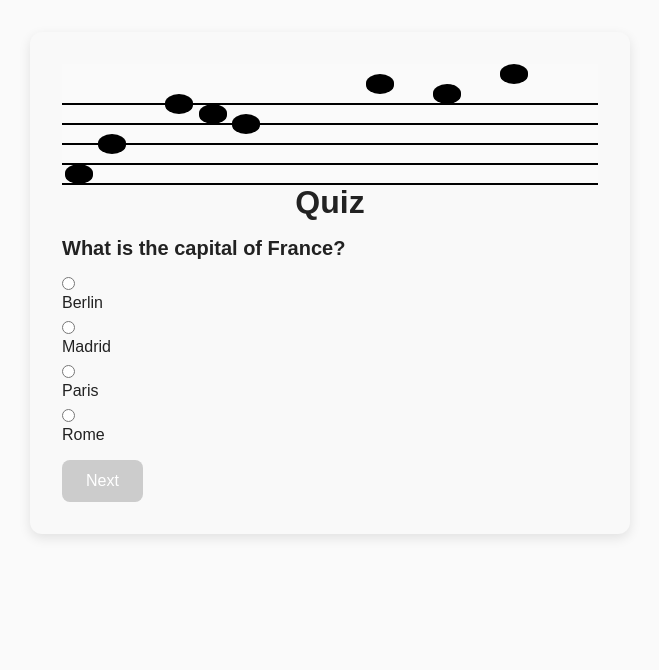
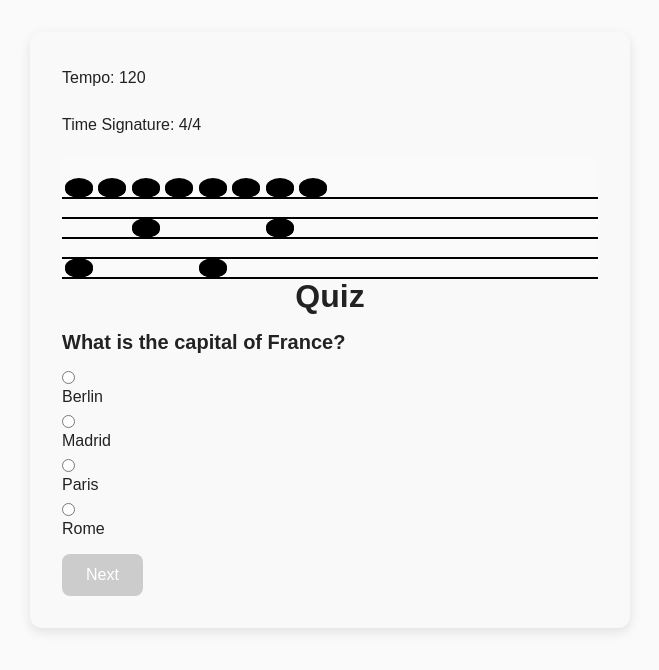
Before and after one commit to w-gluza/ghostnote, a Next.js app: page /quiz in a window 1280 px wide. Shown: the top 670 px of the page, without its empty margins (310-969 px from the left). Built offline with nearby package versions, Linux system fonts and the light colour scheme.

Commit message:
accept music staff to pass pattern

```diff
--- a/app/common/MusicStaff/MusicStaff.tsx
+++ b/app/common/MusicStaff/MusicStaff.tsx
@@ -1,9 +1,27 @@
 import React from "react";
 import styles from "./MusicStaff.module.css";
 import Note from "../Note/Note";
-import { midiPositionMap } from "../../utils/midiMap"; // adjust path as needed
+import {
+  midiPositionMap,
+  MidiNoteValue,
+  VelocityValue,
+} from "../../utils/midiMap";
 
-const MusicStaff = () => (
+interface MusicStaffProps {
+  pattern: Array<[MidiNoteValue, VelocityValue][]>;
+  tempo: number;
+  timeSignature: string; // e.g., "4/4", "6/8"
+}
+
+const MusicStaff: React.FC<MusicStaffProps> = ({
+  pattern,
+  tempo,
+  timeSignature,
+}) => (
+  <>
+    <p>Tempo: {tempo}</p>
+    <p>Time Signature: {timeSignature}</p>
+
     <div className={styles.staff}>
       {/* Staff lines */}
       <div className={styles.line} />
@@ -11,16 +29,19 @@ const MusicStaff = () => (
       <div className={styles.line} />
       <div className={styles.line} />
       <div className={styles.line} />
-    {/* Test notes */}
-    <Note row={midiPositionMap[36]} column={1} /> {/* Bass Drum */}
-    <Note row={midiPositionMap[45]} column={2} /> {/* Floor Tom */}
-    <Note row={midiPositionMap[48]} column={4} /> {/* Rack Tom 1 (High) */}
-    <Note row={midiPositionMap[47]} column={5} /> {/* Rack Tom 2 (Mid) */}
-    <Note row={midiPositionMap[38]} column={6} /> {/* Snare */}
-    <Note row={midiPositionMap[51]} column={10} /> {/* Ride */}
-    <Note row={midiPositionMap[42]} column={12} /> {/* Hi-Hat */}
-    <Note row={midiPositionMap[49]} column={14} /> {/* Crash */}
+
+      {/* Notes */}
+      {pattern.map((notesInStep, stepIndex) =>
+        notesInStep.map(([midi, velocity], i) => (
+          <Note
+            key={`${stepIndex}-${midi}-${i}`}
+            row={midiPositionMap[midi]}
+            column={stepIndex + 1}
+            // velocity={velocity}
+          />
+        ))
+      )}
     </div>
+  </>
 );
-
 export default MusicStaff;
--- a/app/components/quiz/Quiz.tsx
+++ b/app/components/quiz/Quiz.tsx
@@ -79,8 +79,7 @@ const Quiz = () => {
 
   return (
     <div className={styles.container}>
-      <MusicStaff></MusicStaff>
-      {/* <PatternCard bpm={120} timeSignature={"4/4"} pattern={pattern} /> */}
+      <MusicStaff pattern={pattern} tempo={120} timeSignature="4/4" />
       <h1 className={styles.h1}>Quiz</h1>
 
       {isFinished ? (
--- a/app/utils/midiMap.ts
+++ b/app/utils/midiMap.ts
@@ -21,14 +21,14 @@ export const midiNoteMap: Record<MidiNoteValue, string> = {
 };
 
 export const midiPositionMap: Record<MidiNoteValue, number> = {
-  49: 1, // Crash Cymbal (top row)
-  51: 2, // Ride Cymbal
+  49: 1, // Crash Cymbal
+  51: 4, // Ride Cymbal
   42: 3, // Hi-Hat (Closed)
-  48: 4, // Rack Tom 1 (High Tom)
-  47: 5, // Rack Tom 2 (Mid Tom)
-  38: 6, // Snare Drum
-  45: 8, // Floor Tom
-  36: 11, // Bass Drum (bottom row)
+  48: 5, // Rack Tom 1 (High Tom)
+  47: 6, // Rack Tom 2 (Mid Tom)
+  38: 7, // Snare Drum
+  45: 9, // Floor Tom
+  36: 11, // Bass Drum
 };
 
 export type VelocityValue = 127 | 100 | 64 | 30;
```
Lines whose indentation alone changed are shown as unchanged.
